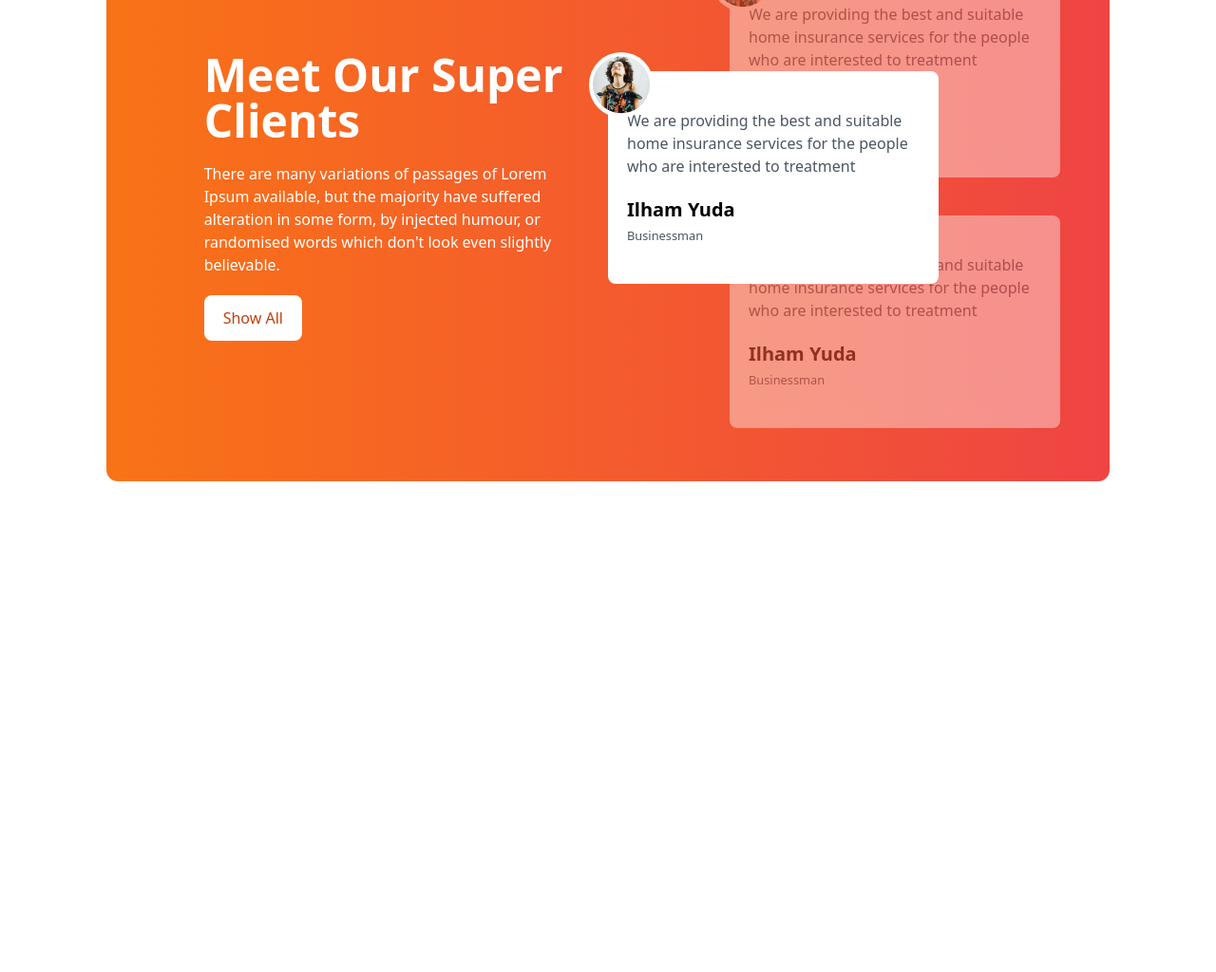
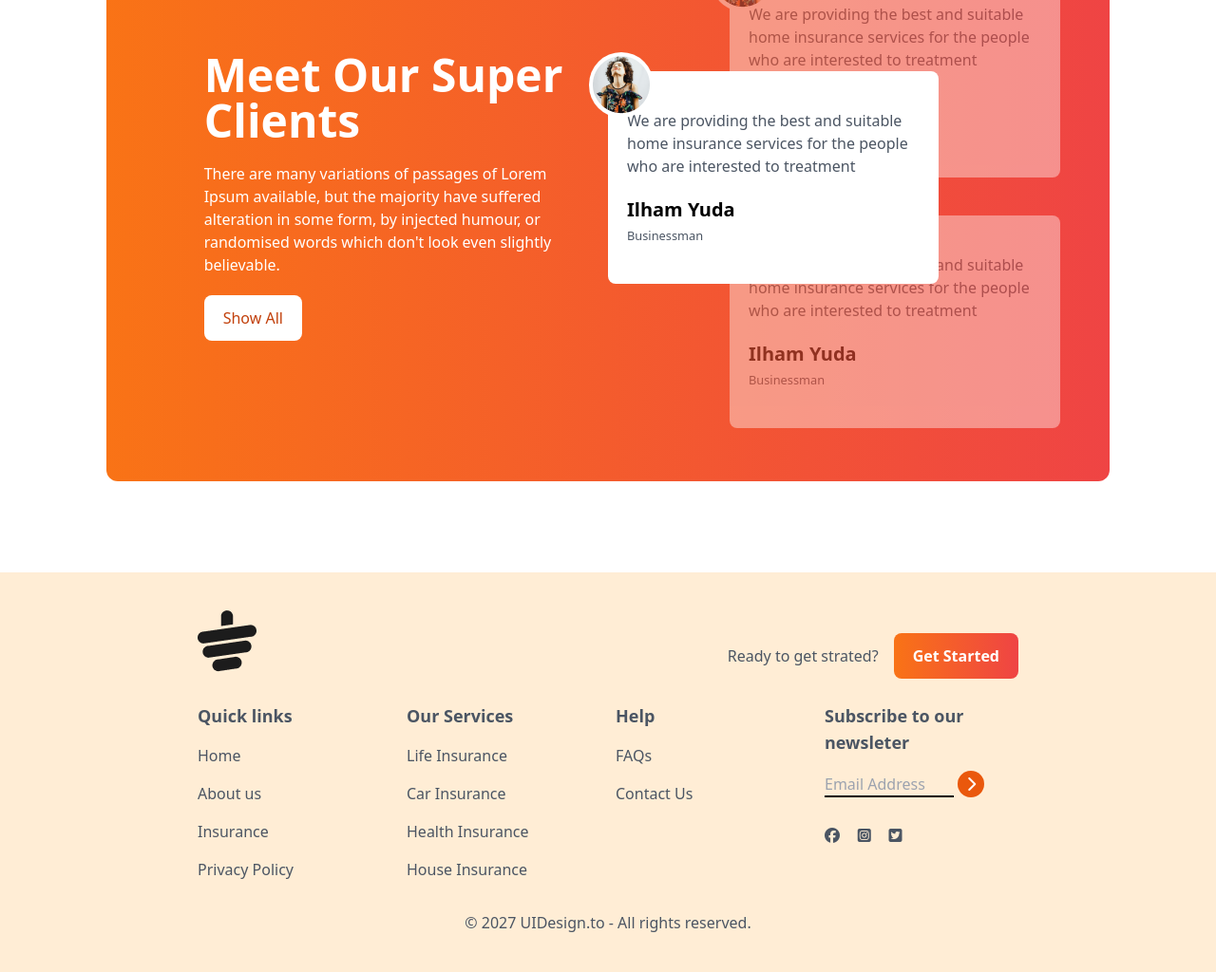
Before and after one commit to DipuBaroi/tea-house-project, a plain HTML site: page index.html in a window 1280 px wide. Shown: the part 1859-2883 px from the top of the page at 95% size. Before the commit the page ends 2462 px from the top, so only its background shows below. Drawn offline with nearby package versions, Linux system fonts and the light colour scheme.

Commit message:
footer section done

```diff
--- a/index.html
+++ b/index.html
@@ -168,6 +168,98 @@
                  </div>
               </div>
             </section>
+            <!-- News section -->
+             <section>
+
+             </section>
      </main>
+     <!-- Footer section -->
+      <footer class="bg-orange-100 text-gray-600 px-4 py-10 md:px-16">
+        <div class="w-9/12 mx-auto">
+          <!-- logo -->
+           <div class="flex justify-between">
+              <img class="mb-8" src="images/cup.png" alt="">
+              <div class="flex items-center gap-4">
+                <h3>Ready to get strated?</h3>
+                <button class="bg-gradient-to-r from-orange-500 to-red-500 ... px-5 py-3 font-bold rounded-lg text-white">Get Started</button>
+              </div>
+           </div>
+           <!-- links -->
+            <div class="grid grid-cols-1 md:grid-cols-2 lg:grid-cols-4 gap-4">
+              <!-- 1st column -->
+               <div>
+                  <h3 class="font-semibold text-lg mb-4">Quick links</h3>
+                  <ul class="space-y-4">
+                    <li>
+                      <a class="hover:text-orange-500" href="#">Home</a>
+                    </li>
+                    <li>
+                      <a class="hover:text-orange-500" href="#">About us</a>
+                    </li>
+                    <li>
+                      <a class="hover:text-orange-500" href="#">Insurance</a>
+                    </li>
+                    <li>
+                      <a class="hover:text-orange-500" href="#">Privacy Policy</a>
+                    </li>
+                  </ul>
+               </div>
+
+                <!-- 2nd column -->
+                <div>
+                  <h3 class="font-semibold text-lg mb-4">Our Services</h3>
+                  <ul class="space-y-4">
+                    <li>
+                      <a class="hover:text-orange-500" href="#">Life Insurance</a>
+                    </li>
+                    <li>
+                      <a class="hover:text-orange-500" href="#">Car Insurance</a>
+                    </li>
+                    <li>
+                      <a class="hover:text-orange-500" href="#">Health Insurance</a>
+                    </li>
+                    <li>
+                      <a class="hover:text-orange-500" href="#">House Insurance</a>
+                    </li>
+                  </ul>
+               </div>
+
+                <!-- 3rd column -->
+                <div>
+                  <h3 class="font-semibold text-lg mb-4">Help</h3>
+                  <ul class="space-y-4">
+                    <li>
+                      <a class="hover:text-orange-500" href="#">FAQs</a>
+                    </li>
+                    <li>
+                      <a class="hover:text-orange-500" href="#">Contact Us</a>
+                    </li>
+
+                  </ul>
+               </div>
+
+               <!-- 4th column -->
+                <div>
+                  <h3 class="font-semibold text-lg mb-4">Subscribe to our newsleter</h3>
+                  <div class="flex flex-col space-y-2">
+                    <div>
+                      <input class="bg-transparent border-b-2 border-black w-4/6 md-5/6" placeholder="Email Address" type="text ">
+                      <i class="fa-solid fa-chevron-right h-7 w-7 bg-orange-600 rounded-full text-white inline-flex justify-center items-center hover:bg-orange-700"></i>
+                      <div class="flex justify-between w-2/5 mt-8">
+                        <i class="fa-brands fa-facebook"></i>
+                        <i class="fa-brands fa-square-instagram"></i>
+                        <i class="fa-brands fa-square-twitter"></i>
+                      </div>
+                    </div>
+                  </div>
+                </div>
+
+
+            </div>
+            <div class="text-center mt-4 pt-4">
+              <p class="text-gray-600">© 2027 UIDesign.to - All rights reserved.</p>
+            </div>
+        </div>
+      </footer>
 </body>
 </html>
```
